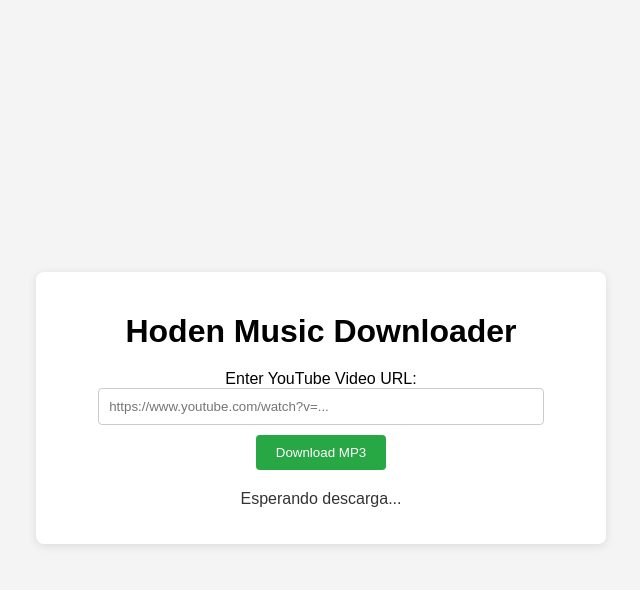
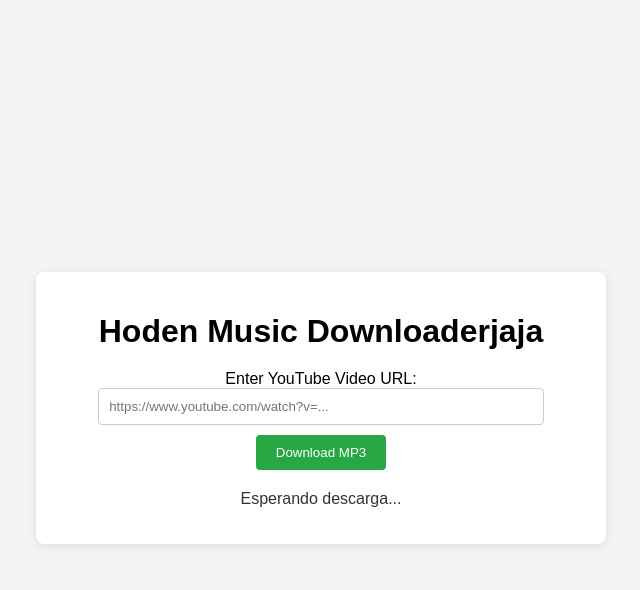
Before and after one commit to josemiguel5755/download-music, a Flask app: page / in a window 1280 px wide. Shown: the top 590 px of the page, without its empty margins (319-959 px from the left). Run offline with Flask 3, Linux system fonts and the light colour scheme; parts of the project's set-up code (start-up, migrations or seed data) failed here and were passed over; some libraries are stand-ins or nearby versions.

Commit message:
actu28.04.9

```diff
--- a/requirements.txt
+++ b/requirements.txt
@@ -8,3 +8,4 @@ python-engineio==4.10.1
 Flask-SSE==1.0.0
 yt-dlp==2024.10.22
 gunicorn==23.0.0
+ffmpeg==1.4
--- a/templates/index.html
+++ b/templates/index.html
@@ -32,7 +32,7 @@
 </head>
 <body>
     <div class="container">
-        <h1>Hoden Music Downloader</h1>
+        <h1>Hoden Music Downloaderjaja</h1>
         <form id="downloadForm">
             <label for="url">Enter YouTube Video URL:</label>
             <input type="text" id="url" name="url" placeholder="https://www.youtube.com/watch?v=..." required>
```
